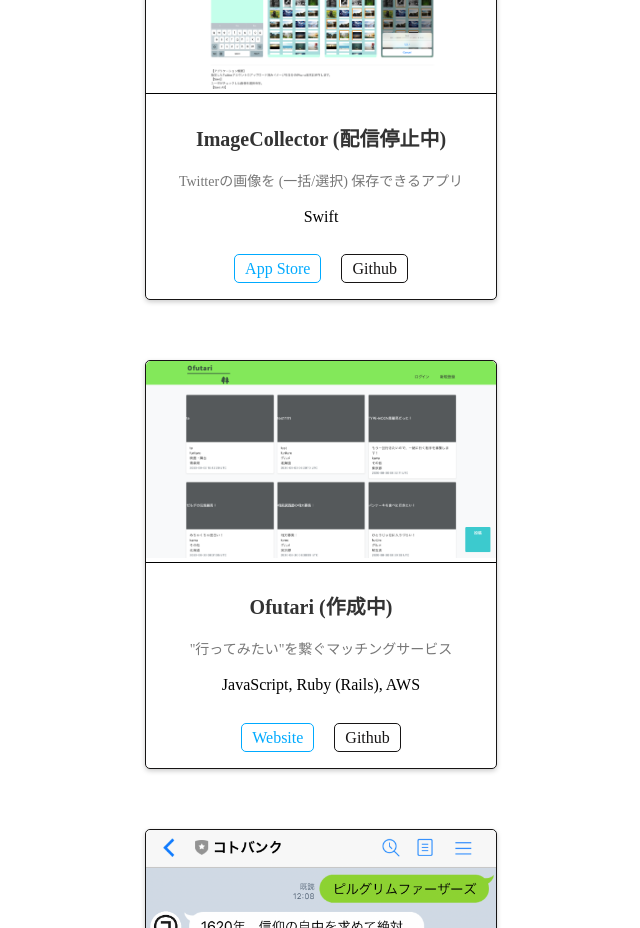
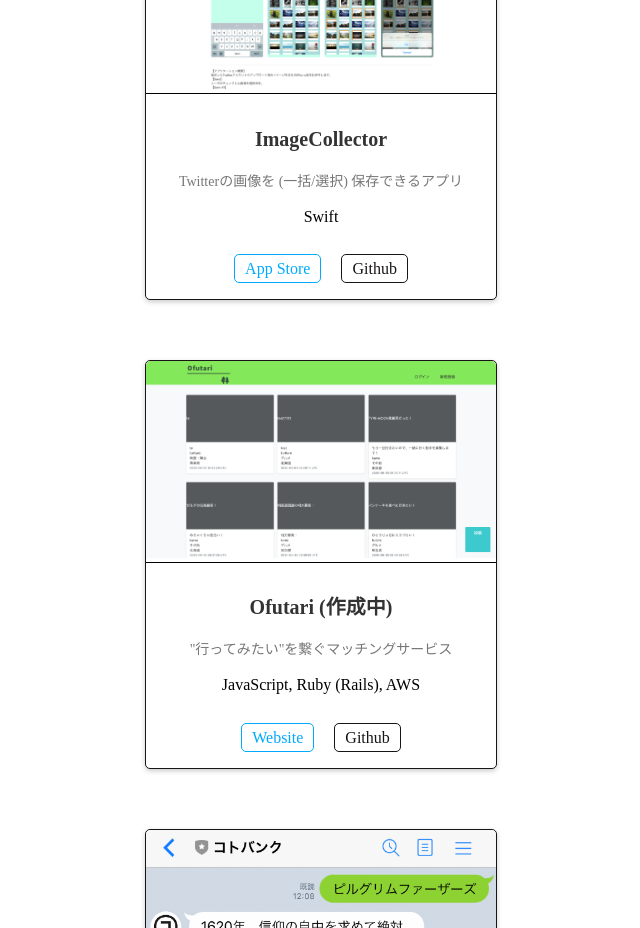
Before and after one commit to Shichimin/portfolio, a Vue app: page /works in a window 1280 px wide. Shown: the part 4040-4968 px from the top of the page, without its empty margins (319-959 px from the left). Built offline with nearby package versions, Linux system fonts and the light colour scheme; what vue-particles, vue-smoothscroll, vue-typer would draw is missing.

Commit message:
[fix]Workの文言を修正

```diff
--- a/src/components/Work.vue
+++ b/src/components/Work.vue
@@ -6,7 +6,7 @@
       <li class="card">
         <img class="card-img" src="../assets/work/imagecollector.png" alt="">
         <div class="card-content">
-          <h1 class="card-title">ImageCollector (配信停止中)</h1>
+          <h1 class="card-title">ImageCollector</h1>
           <p class="card-text">Twitterの画像を (一括/選択) 保存できるアプリ</p>
           <p class="card-lang">Swift</p>
           <br>
```
